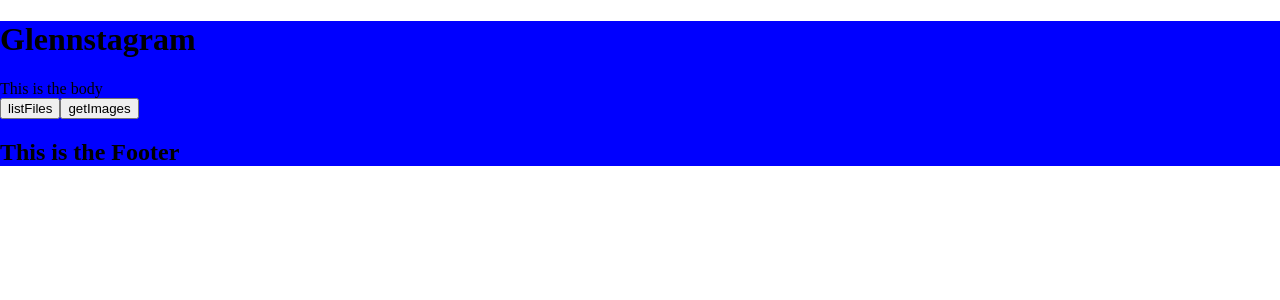
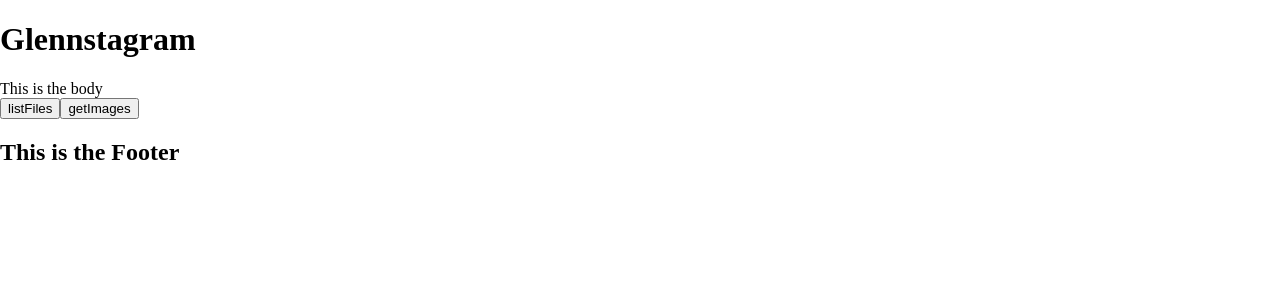
Before and after one commit to GlennHoran/s3-upload, a React (Vite) app in the folder website-main/: page / in a window 1280 px wide. Shown: the top 300 px of the page. Built offline with nearby package versions, Linux system fonts and the light colour scheme.

Commit message:
style changes

```diff
--- a/website-main/src/app.css
+++ b/website-main/src/app.css
@@ -16,7 +16,3 @@ html, body {
 .content {
     flex: 1 0 auto;
 }
-
-.container {
-    background-color: blue;
-}
--- a/website-main/src/css/body.css
+++ b/website-main/src/css/body.css
@@ -1,5 +1,5 @@
 .images-container {
-    background-color: aqua;
+    background-color: #cfdede;
     display: flex;
     flex-direction: column;
 }
```
